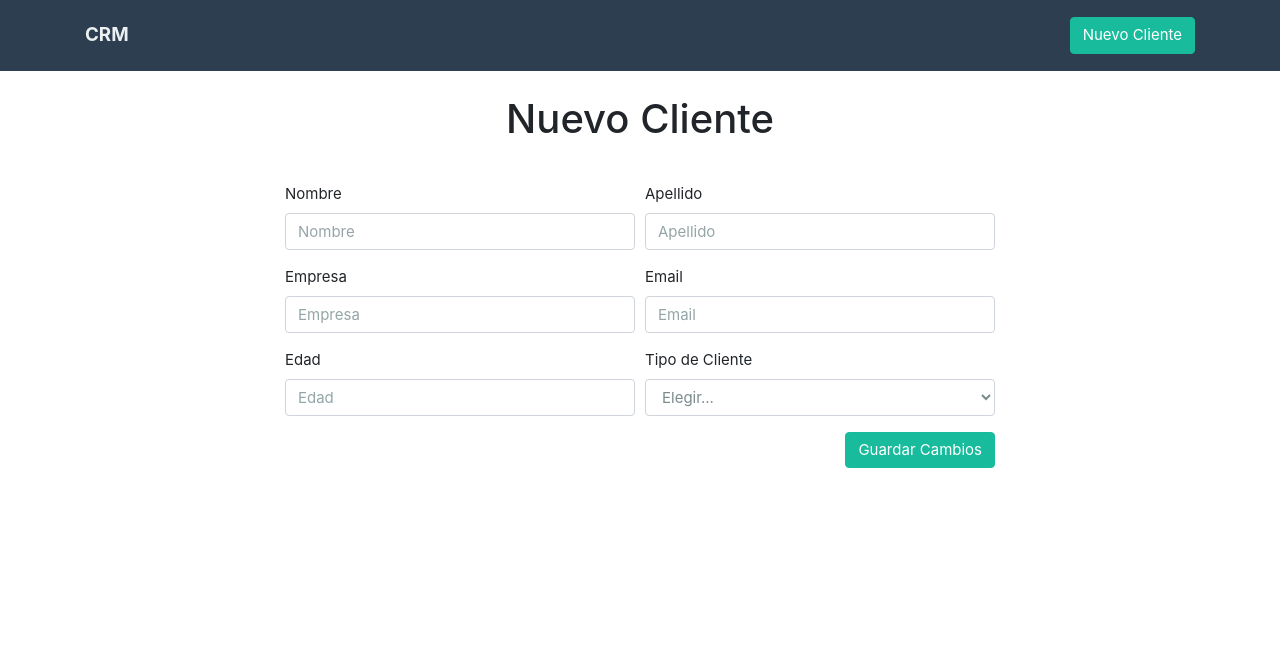
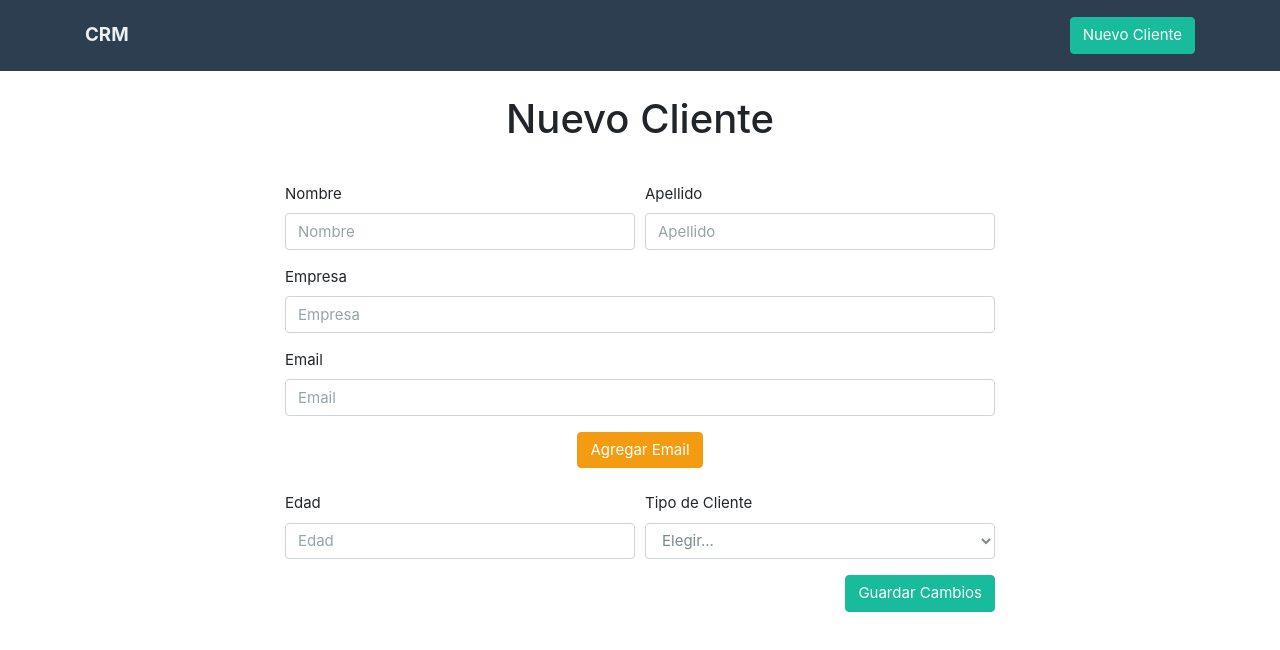
Before and after one commit to Byhako/graphQL-React, a React (Create React App) app in the folder client/: page /create in a window 1280 px wide. Shown: the top 650 px of the page. Built offline with nearby package versions, Linux system fonts and the light colour scheme.

Commit message:
add miltiples emails

```diff
--- a/client/src/components/NewClient.tsx
+++ b/client/src/components/NewClient.tsx
@@ -13,6 +13,7 @@ const NewClient = () => {
     age: '',
     type: ''
   });
+  const numberEmails = state.emails.length;
 
   const [error, setError] = useState(false);
   const [messageModal, setMessageModal] = useState('');
@@ -54,14 +55,6 @@ const NewClient = () => {
     ) {
       const input = { ...state }
       createClient({ variables: { input } })
-        // .then(resp => {
-        //   if (resp.data) {
-        //     const { name, surname } = resp.data.createClient
-        //     setMessageModal(`Cliente ${name} ${surname} creado.`);
-        //   } else {
-        //     setMessageModal('Error. Cliente no creado.');
-        //   }
-        // });
     } else {
       setError(true);
     }
@@ -77,6 +70,18 @@ const NewClient = () => {
       age: '',
       type: ''
     });
+  };
+
+  const handleAddEmail = () => {
+    const emails = state.emails.map(item => item);
+    emails.push({ email: '' });
+    setState({ ...state, emails });
+  };
+
+  const handleRemoveEmail = (id: number) => {
+    const emails = state.emails.map(item => item);
+    emails.splice(id, 1);
+    setState({ ...state, emails });
   };
 
   return (
@@ -125,7 +130,7 @@ const NewClient = () => {
               </div>
             </div>
             <div className="form-row">
-              <div className="form-group col-6">
+              <div className="form-group col-12">
                 <label htmlFor="company">Empresa</label>
                 <input
                   type="text"
@@ -137,19 +142,51 @@ const NewClient = () => {
                   onChange={e => setState({ ...state, company: e.target.value })}
                 />
               </div>
-              <div className="form-group col-6">
-                <label htmlFor="email">Email</label>
+            </div>
+
+            <div className="form-row d-flex justify-content-center mb-4">
+              {state.emails.map((email, idx) => (
+                <div className="form-group col-12" key={idx}>
+                  <label htmlFor={`email${idx}`}>
+                    Email {numberEmails > 1 ? `${idx + 1}` : ''}
+                  </label>
                   <input
                     type="email"
-                  id='email'
+                    id={`email${idx}`}
                     required
                     className='form-control'
                     placeholder='Email'
-                  value={state.emails[0].email}
-                  onChange={e => handleChangeEmails(e, 0)}
+                    value={email.email}
+                    onChange={e => handleChangeEmails(e, idx)}
                   />
+                  {numberEmails > 1 && (
+                    <span
+                      style={{
+                        fontSize: '24px',
+                        position: 'absolute',
+                        right: '12px',
+                        top: '28px',
+                        color: 'red',
+                        cursor: 'pointer',
+                      }}
+                      onClick={() => handleRemoveEmail(idx)}
+                    >&times;</span>
+                  )}
                 </div>
+              ))}
+              <button
+                type='button'
+                className='btn btn-warning float-right'
+                onClick={handleAddEmail}
+              >Agregar Email</button>
             </div>
+
+
+
+
+
+
+
             <div className="form-row">
               <div className="form-group col-6">
                 <label htmlFor="age">Edad</label>
```
Lines whose indentation alone changed are shown as unchanged.
